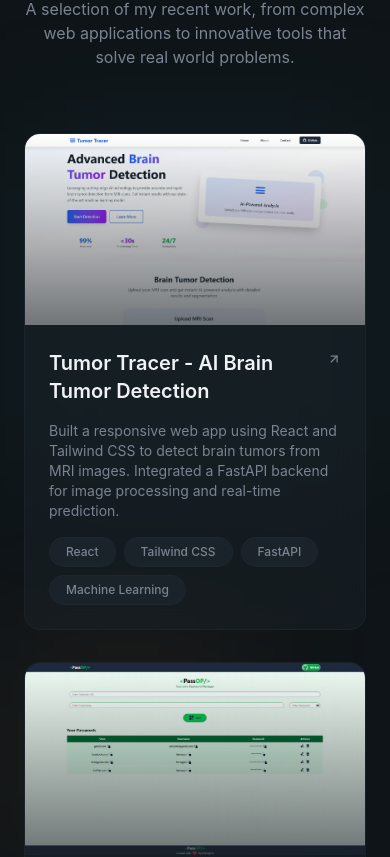
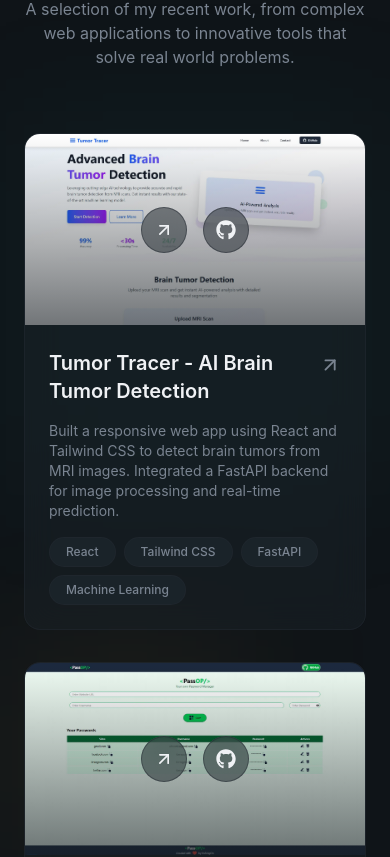
Before and after one commit to ItsEragon/Personal-Portfolio, a React (Vite) app: page / in a window 390 px wide. Shown: the part 3997-4854 px from the top of the page. Built offline with nearby package versions, Linux system fonts and the light colour scheme.

Commit message:
Fix Overlay Buttons on Mobile Screens

```diff
--- a/src/sections/Projects.jsx
+++ b/src/sections/Projects.jsx
@@ -9,8 +9,8 @@
       "Built a responsive web app using React and Tailwind CSS to detect brain tumors from MRI images. Integrated a FastAPI backend for image processing and real-time prediction.",
     image: "/projects/TumorTracer.webp",
     tags: ["React", "Tailwind CSS", "FastAPI", "Machine Learning"],
-    link: "#",
-    github: "#",
+    link: "https://tumortracerr.netlify.app/",
+    github: "https://github.com/ItsEragon/TumorTracer",
   },
   {
     title: "PassOP - Full Stack Password Manager",
@@ -18,8 +18,8 @@
       "Developed a MERN-based password manager with CRUD functionality, REST APIs, and a responsive UI for managing user credentials efficiently.",
     image: "/projects/PassOP.webp",
     tags: ["React", "Tailwind CSS", "Node.js", "Express.js", "MongoDB"],
-    link: "#",
-    github: "#",
+    link: "https://github.com/ItsEragon/PassOP",
+    github: "https://github.com/ItsEragon/PassOP",
   },
 ];
 
@@ -64,16 +64,19 @@
                   className="w-full h-full object-cover transition-transform duration-700 group-hover:scale-110"
                 />
                 <div className="absolute inset-0 bg-gradient-to-t from-card via-card/50 to-transparent opacity-60" />
+
                 {/* Overlay Links  */}
-                <div className="absolute inset-0 flex items-center justify-center gap-4 opacity-0 group-hover:opacity-100 transition-opacity duration-300">
+                <div className="absolute inset-0 flex items-center justify-center gap-4 opacity-100 md:opacity-0 md:group-hover:opacity-100 transition-opacity duration-300">
                   <a
                     href={project.link}
+                    target="_blank"
                     className="p-3 rounded-full glass hover:bg-primary hover:text-primary-foreground transition-all"
                   >
                     <ArrowUpRight className="w-5 h-5" />
                   </a>
                   <a
                     href={project.github}
+                    target="_blank"
                     className="p-3 rounded-full glass hover:bg-primary hover:text-primary-foreground transition-all"
                   >
                     <FaGithub className="w-5 h-5" />
@@ -83,10 +86,11 @@
               {/* Content  */}
               <div className="p-6 space-y-4 ">
                 <div className="flex items-start justify-between">
+
                   <h3 className="text-xl font-semibold group-hover:text-primary transition-colors">
                     {project.title}
                   </h3>
-                  <ArrowUpRight className="w-5 h-5 text-muted-foreground group-hover:text-primary group-hover:translate-x-1 group-hover:-translate-y-1 transition-all" />
+                  <ArrowUpRight className="w-8 h-8 md:w-5 md:h-5 text-muted-foreground group-hover:text-primary group-hover:translate-x-1 group-hover:-translate-y-1 transition-all" />
                 </div>
                 <p className="text-muted-foreground text-sm">
                   {project.description}
```
